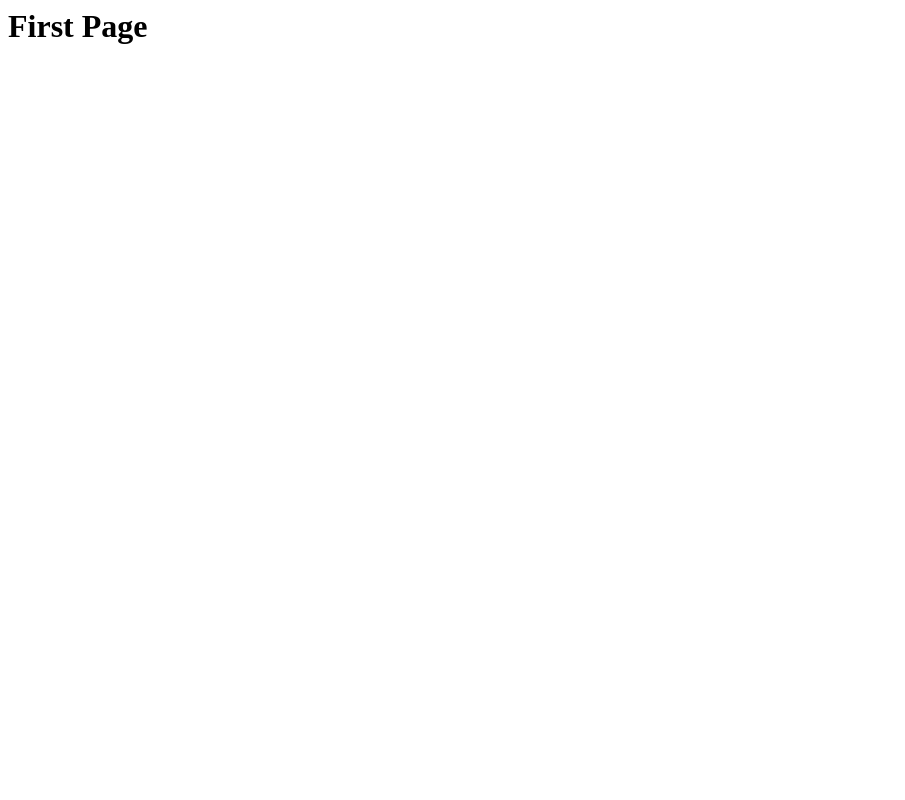
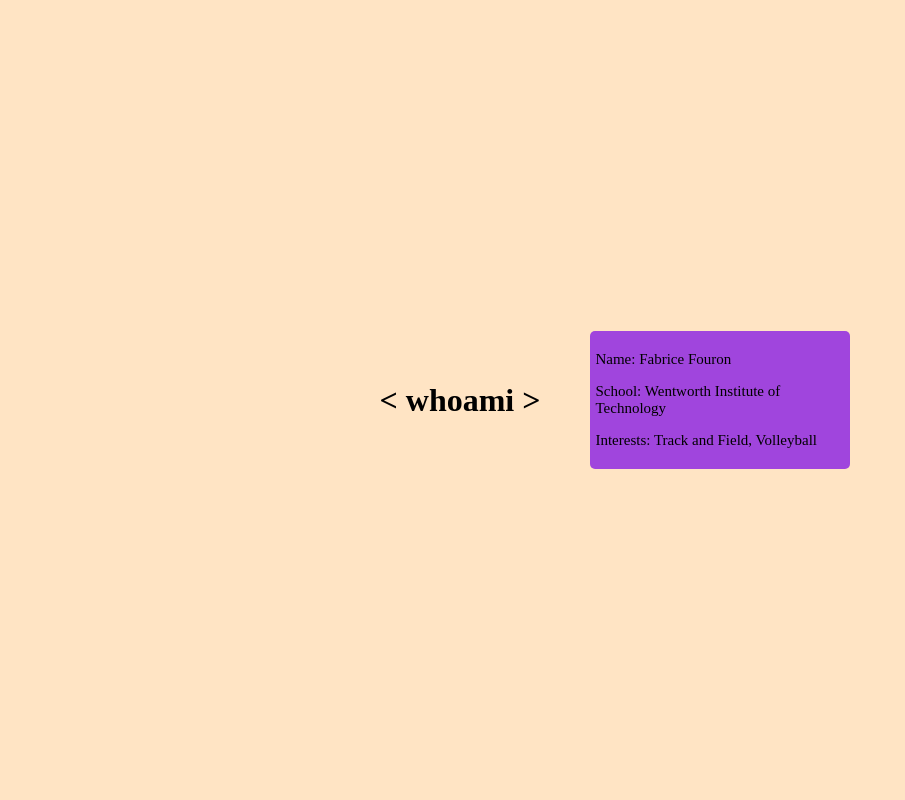
Before and after one commit to fabrice-fouron/portfolio, a Flask app: page / in a window 1280 px wide. Before the commit the part shown is almost empty. Shown: the whole page, without its empty margins (0-905 px from the left). Run offline with Flask 3, Linux system fonts and the light colour scheme.

Commit message:
started to mold the website

```diff
--- a/app.py
+++ b/app.py
@@ -1,4 +1,4 @@
-from flask import Flask, render_template
+from flask import Flask, render_template, url_for
 
 app = Flask(__name__)
 
--- a/static/index.css
+++ b/static/index.css
@@ -0,0 +1,31 @@
+body{
+    display: flex;
+    justify-content: center;
+    align-items: center;
+    background-color: bisque;
+}
+
+h1 {
+    position: relative;
+    text-align: center;
+}
+
+#info {
+    position: relative;
+    margin: 50px;
+    width: 250px;
+    padding: 5px;
+    border: 10px;
+    background-color: rgb(160, 69, 221);
+    border-radius: 5px;
+    font-size: 15px;
+}
+
+p {
+    transform: translateZ(0);
+}
+
+#whoami:hover, #info:hover {
+    -webkit-transform: scale(1.05);
+    transition: 0.2s;
+}
--- a/templates/index.html
+++ b/templates/index.html
@@ -2,10 +2,17 @@
 <head>
     <meta charset="UTF-8">
     <meta name="viewport" content="width=device-width, initial-scale=1.0">
+    <link rel="stylesheet" href="{{ url_for('static', filename='index.css') }}" >
     <title>HELLO WORLD</title>
 </head>
 <body>
-    <h1>First Page</h1>
+    <h1 id="whoami"> < whoami > </h1>
+
+    <div id="info">
+        <p>Name: Fabrice Fouron</p>
+        <p>School: Wentworth Institute of Technology</p>
+        <p>Interests: Track and Field, Volleyball</p>
+    </div>
 
 </body>
 </html>
```
